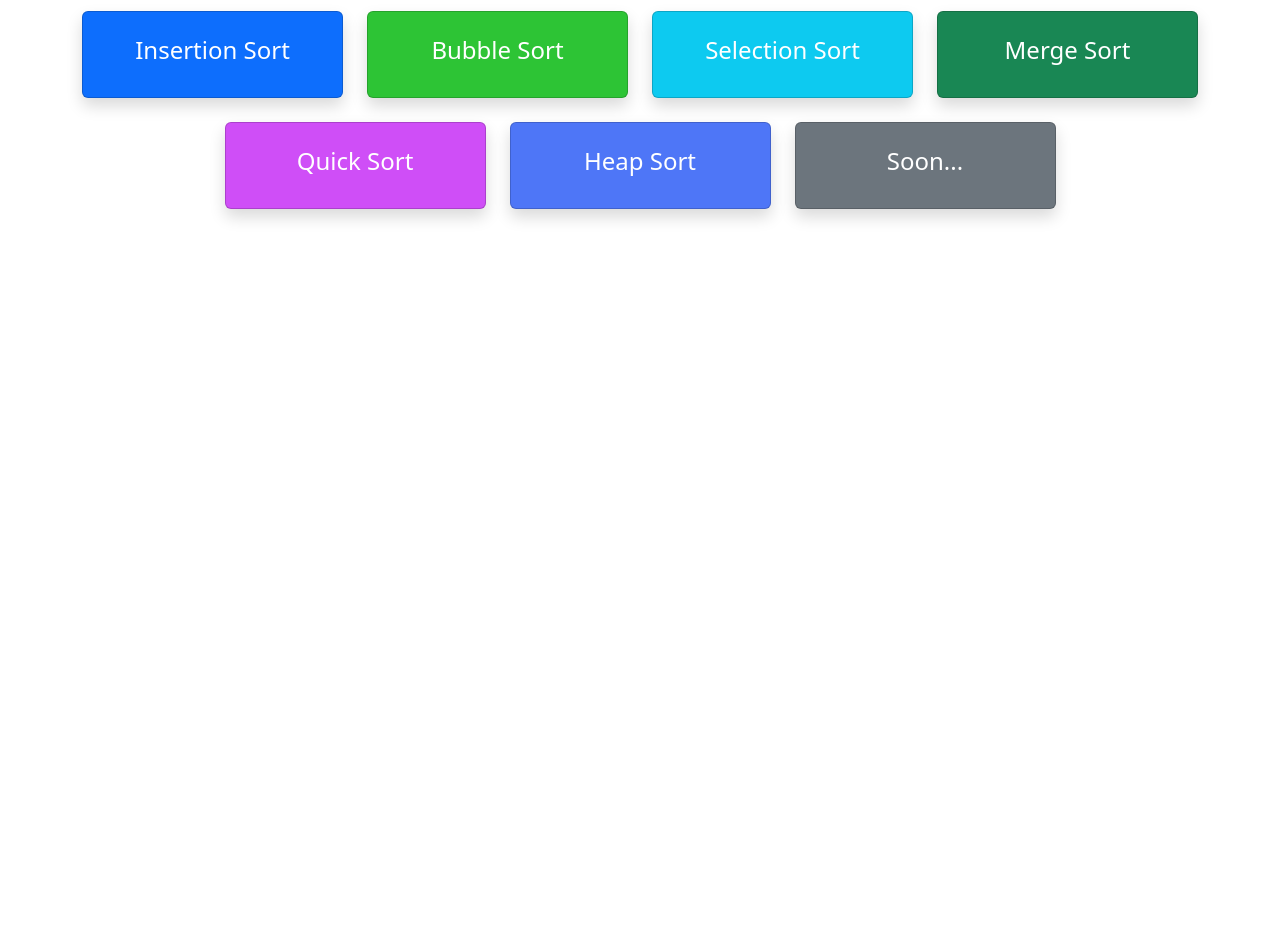
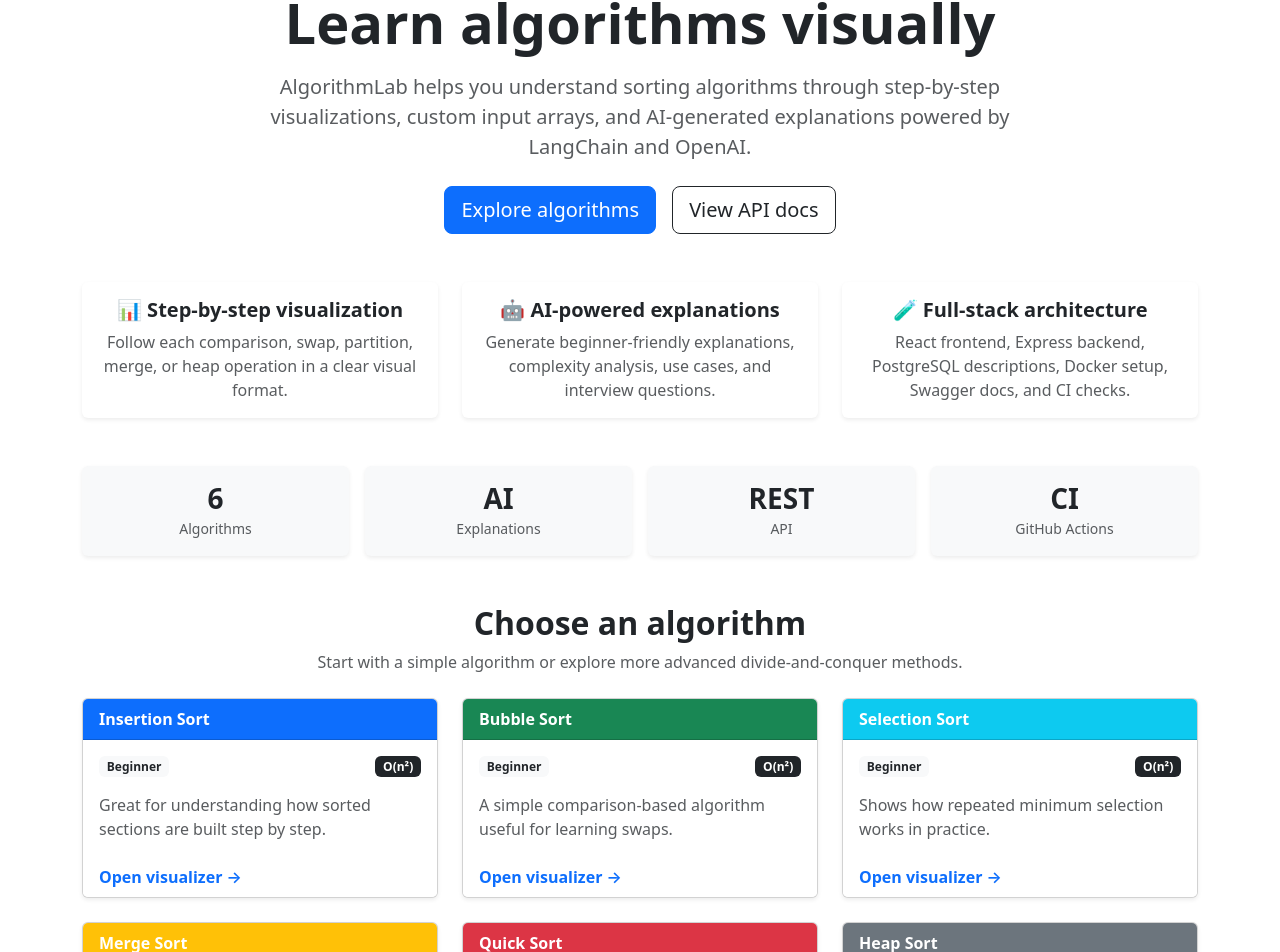
Before and after one commit to WiolaWysopal/AlgorithmLab, a React (Vite) app in the folder frontend/: page / in a window 1280 px wide. Shown: the part 173-1125 px from the top of the page. Before the commit the page ends 800 px from the top, so only its background shows below. Built offline with nearby package versions, Linux system fonts and the light colour scheme.

Commit message:
feat(homepage): add project overview and algorithm cards

```diff
--- a/frontend/src/index.css
+++ b/frontend/src/index.css
@@ -74,3 +74,14 @@ button:focus-visible {
   gap: 8px;
   min-width: 190px;
 }
+
+.algorithm-card {
+  transition:
+    transform 0.2s ease,
+    box-shadow 0.2s ease;
+}
+
+.algorithm-card:hover {
+  transform: translateY(-4px);
+  box-shadow: 0 8px 20px rgba(0, 0, 0, 0.15);
+}
--- a/frontend/src/pages/Home.jsx
+++ b/frontend/src/pages/Home.jsx
@@ -1,74 +1,190 @@
 import { Link } from "react-router-dom";
+
+const algorithms = [
+  {
+    name: "Insertion Sort",
+    path: "/insertion-sort",
+    complexity: "O(n²)",
+    level: "Beginner",
+    description: "Great for understanding how sorted sections are built step by step.",
+    color: "primary",
+  },
+  {
+    name: "Bubble Sort",
+    path: "/bubble-sort",
+    complexity: "O(n²)",
+    level: "Beginner",
+    description: "A simple comparison-based algorithm useful for learning swaps.",
+    color: "success",
+  },
+  {
+    name: "Selection Sort",
+    path: "/selection-sort",
+    complexity: "O(n²)",
+    level: "Beginner",
+    description: "Shows how repeated minimum selection works in practice.",
+    color: "info",
+  },
+  {
+    name: "Merge Sort",
+    path: "/merge-sort",
+    complexity: "O(n log n)",
+    level: "Intermediate",
+    description: "A divide-and-conquer algorithm with predictable performance.",
+    color: "warning",
+  },
+  {
+    name: "Quick Sort",
+    path: "/quick-sort",
+    complexity: "O(n log n)",
+    level: "Intermediate",
+    description: "A fast partition-based algorithm commonly discussed in interviews.",
+    color: "danger",
+  },
+  {
+    name: "Heap Sort",
+    path: "/heap-sort",
+    complexity: "O(n log n)",
+    level: "Intermediate",
+    description: "Uses a heap structure to repeatedly extract the largest element.",
+    color: "secondary",
+  },
+];
 
 function Home() {
   return (
-    <div className="container mt-5">
-      <h2 className="text-center mb-4">Choose an Algorithm</h2>
+    <div className="container py-5">
+      <section className="text-center mb-5">
+        <span className="badge bg-dark mb-3">Algorithm Visualizer + AI Assistant</span>
 
-      <div className="row justify-content-center g-4">
-        <div className="col-md-3">
-          <Link to="/insertion-sort" className="text-decoration-none">
-            <div className="card shadow text-center p-4 bg-primary text-white">
-              <h4>Insertion Sort</h4>
+        <h1 className="display-4 fw-bold mb-3">Learn algorithms visually</h1>
+
+        <p className="lead text-muted mx-auto" style={{ maxWidth: "760px" }}>
+          AlgorithmLab helps you understand sorting algorithms through step-by-step visualizations,
+          custom input arrays, and AI-generated explanations powered by LangChain and OpenAI.
+        </p>
+
+        <div className="d-flex justify-content-center gap-3 flex-wrap mt-4">
+          <a href="#algorithms" className="btn btn-primary btn-lg">
+            Explore algorithms
+          </a>
+
+          <a
+            href="http://localhost:5000/api-docs"
+            className="btn btn-outline-dark btn-lg"
+            target="_blank"
+            rel="noreferrer"
+          >
+            View API docs
+          </a>
+        </div>
+      </section>
+
+      <section className="row g-4 mb-5">
+        <div className="col-md-4">
+          <div className="card h-100 shadow-sm border-0">
+            <div className="card-body text-center">
+              <h5 className="fw-bold">📊 Step-by-step visualization</h5>
+              <p className="text-muted mb-0">
+                Follow each comparison, swap, partition, merge, or heap operation in a clear visual
+                format.
+              </p>
             </div>
-          </Link>
+          </div>
         </div>
 
-        <div className="col-md-3">
-          <Link to="/bubble-sort" className="text-decoration-none">
-            <div
-              className="card shadow text-center p-4 text-white"
-              style={{ backgroundColor: "#2dc435" }}
-            >
-              <h4>Bubble Sort</h4>
+        <div className="col-md-4">
+          <div className="card h-100 shadow-sm border-0">
+            <div className="card-body text-center">
+              <h5 className="fw-bold">🤖 AI-powered explanations</h5>
+              <p className="text-muted mb-0">
+                Generate beginner-friendly explanations, complexity analysis, use cases, and
+                interview questions.
+              </p>
             </div>
-          </Link>
+          </div>
         </div>
 
-        <div className="col-md-3">
-          <Link to="/selection-sort" className="text-decoration-none">
-            <div className="card shadow text-center p-4 bg-info text-white">
-              <h4>Selection Sort</h4>
+        <div className="col-md-4">
+          <div className="card h-100 shadow-sm border-0">
+            <div className="card-body text-center">
+              <h5 className="fw-bold">🧪 Full-stack architecture</h5>
+              <p className="text-muted mb-0">
+                React frontend, Express backend, PostgreSQL descriptions, Docker setup, Swagger
+                docs, and CI checks.
+              </p>
             </div>
-          </Link>
+          </div>
+        </div>
+      </section>
+
+      <section className="mb-5">
+        <div className="row text-center g-3">
+          <div className="col-md-3">
+            <div className="p-3 bg-light rounded shadow-sm">
+              <h3 className="fw-bold mb-0">6</h3>
+              <small className="text-muted">Algorithms</small>
+            </div>
+          </div>
+
+          <div className="col-md-3">
+            <div className="p-3 bg-light rounded shadow-sm">
+              <h3 className="fw-bold mb-0">AI</h3>
+              <small className="text-muted">Explanations</small>
+            </div>
+          </div>
+
+          <div className="col-md-3">
+            <div className="p-3 bg-light rounded shadow-sm">
+              <h3 className="fw-bold mb-0">REST</h3>
+              <small className="text-muted">API</small>
+            </div>
+          </div>
+
+          <div className="col-md-3">
+            <div className="p-3 bg-light rounded shadow-sm">
+              <h3 className="fw-bold mb-0">CI</h3>
+              <small className="text-muted">GitHub Actions</small>
+            </div>
+          </div>
+        </div>
+      </section>
+
+      <section id="algorithms">
+        <div className="text-center mb-4">
+          <h2 className="fw-bold">Choose an algorithm</h2>
+          <p className="text-muted">
+            Start with a simple algorithm or explore more advanced divide-and-conquer methods.
+          </p>
         </div>
 
-        <div className="col-md-3">
-          <Link to="/merge-sort" className="text-decoration-none">
-            <div className="card shadow text-center p-4 bg-success text-white">
-              <h4>Merge Sort</h4>
+        <div className="row g-4">
+          {algorithms.map((algorithm) => (
+            <div className="col-md-4" key={algorithm.name}>
+              <Link to={algorithm.path} className="text-decoration-none">
+                <div className="card h-100 shadow-sm algorithm-card">
+                  <div className={`card-header bg-${algorithm.color} text-white fw-bold`}>
+                    {algorithm.name}
+                  </div>
+
+                  <div className="card-body">
+                    <div className="d-flex justify-content-between mb-3">
+                      <span className="badge bg-light text-dark">{algorithm.level}</span>
+                      <span className="badge bg-dark">{algorithm.complexity}</span>
+                    </div>
+
+                    <p className="text-muted mb-0">{algorithm.description}</p>
+                  </div>
+
+                  <div className="card-footer bg-white border-0">
+                    <span className="text-primary fw-semibold">Open visualizer →</span>
+                  </div>
+                </div>
+              </Link>
             </div>
-          </Link>
+          ))}
         </div>
-
-        <div className="col-md-3">
-          <Link to="/quick-sort" className="text-decoration-none">
-            <div
-              className="card shadow text-center p-4 text-white"
-              style={{ backgroundColor: "#cf4ef7" }}
-            >
-              <h4>Quick Sort</h4>
-            </div>
-          </Link>
-        </div>
-
-        <div className="col-md-3">
-          <Link to="/heap-sort" className="text-decoration-none">
-            <div
-              className="card shadow text-center p-4 text-white"
-              style={{ backgroundColor: "#4e76f7" }}
-            >
-              <h4>Heap Sort</h4>
-            </div>
-          </Link>
-        </div>
-
-        <div className="col-md-3">
-          <div className="card shadow text-center p-4 bg-secondary text-white">
-            <h4>Soon...</h4>
-          </div>
-        </div>
-      </div>
+      </section>
     </div>
   );
 }
```
